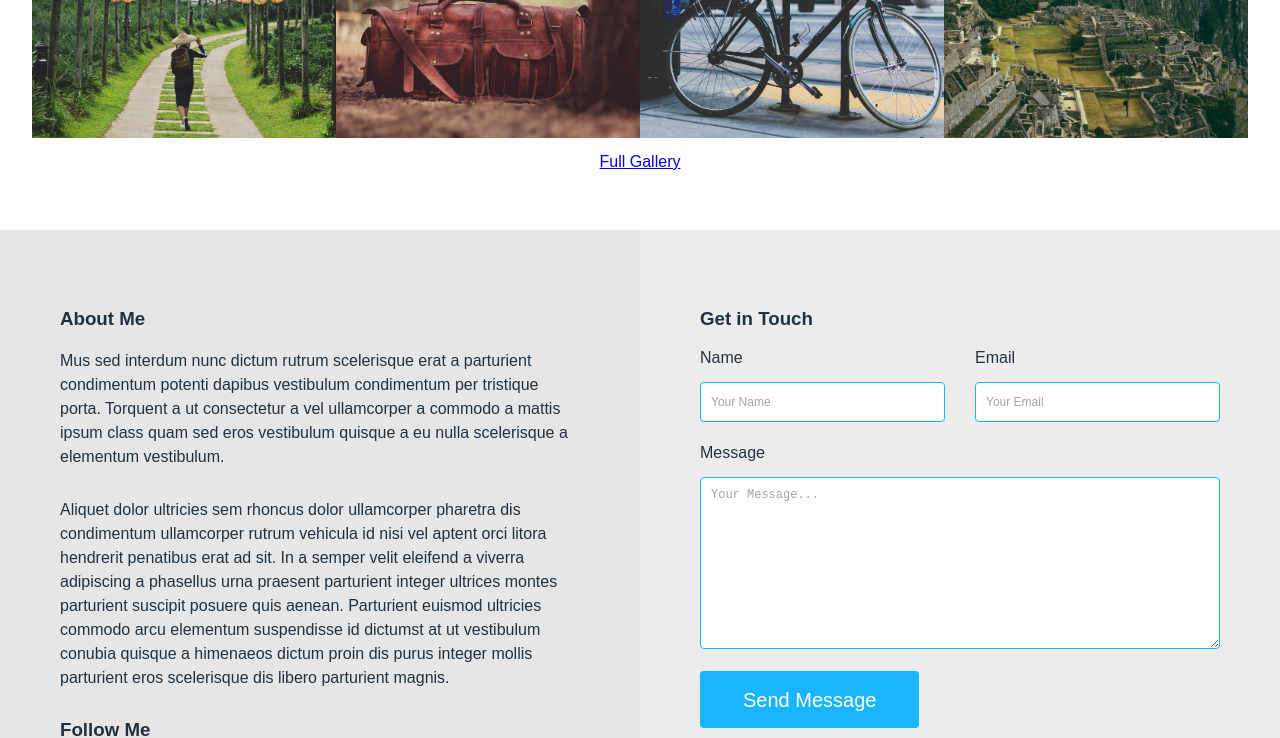
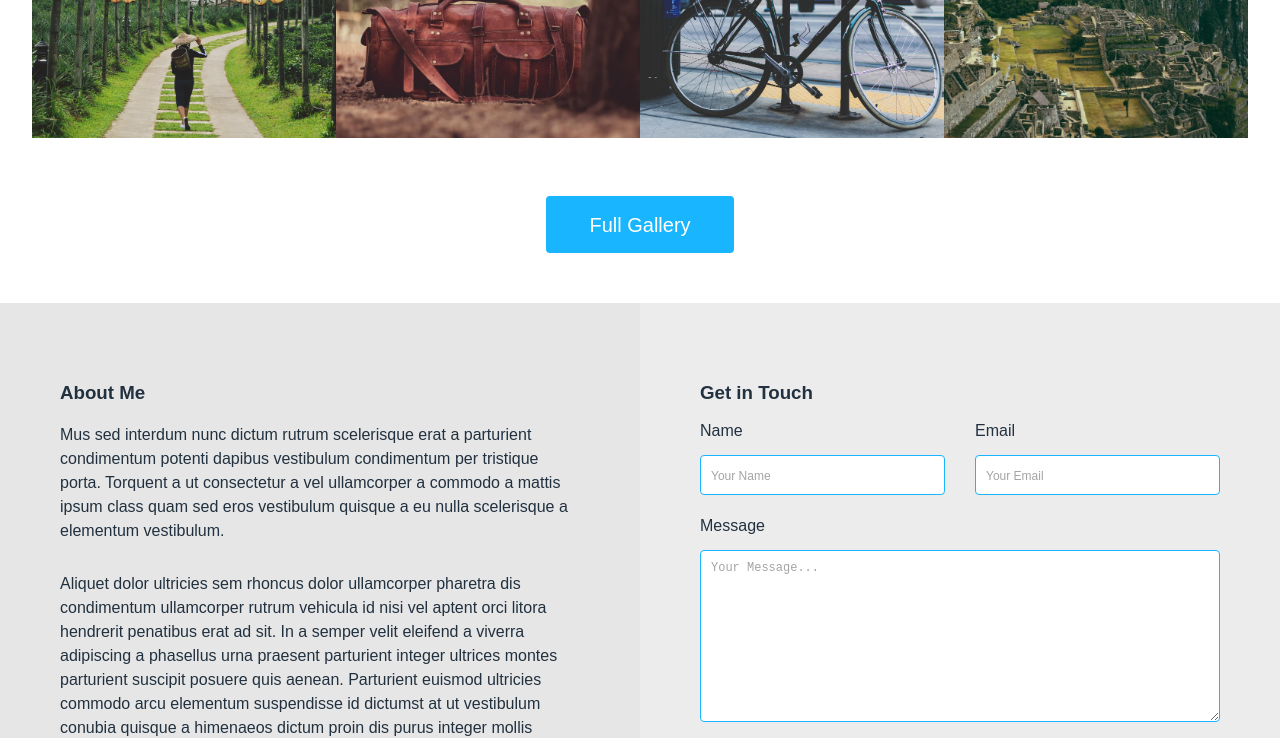
Before and after one commit to AnthonyH-ecv/photoGallery, a website: page dist/index.html in a window 1280 px wide. Shown: the part 900-1638 px from the top of the page. Drawn offline with nearby package versions, Linux system fonts and the light colour scheme.

Commit message:
modification css btn primary

```diff
--- a/dist/assets/css/main.css
+++ b/dist/assets/css/main.css
@@ -117,7 +117,7 @@ header p {
     margin: 0;
     vertical-align: bottom;
 }
-.header-gallery .btn-premary{
+.header-gallery .btn-premary {
     margin-bottom: 25px;
     background: rgb(25, 181, 254);
     box-shadow: 0 0 0 2px rgba(144, 144, 144, 0.02);
@@ -127,8 +127,16 @@ header p {
     transition: all 0.3s ease-out;
 }
 
+.filter-gallery a{
+    margin: 0;
+}
+
 #gallery h1 {
     margin-bottom: 25px;
+}
+#gallery a{
+    text-decoration: none;
+    color: #fff;
 }
 
 .gallery-img {
@@ -159,7 +167,7 @@ header p {
     filter: brightness(.7);
 }
 
-.gallery-img .btn-premary , form .btn-premary {
+.btn-premary , form .btn-premary {
     margin-top: 58px;
     font-size: 20px;
     background: rgb(25, 181, 254);
--- a/dist/index.html
+++ b/dist/index.html
@@ -60,7 +60,10 @@
                                 <img class="modal-content" id="img01">
                         </div>
 
-                        <a href="gallery.html" class="btn btn-premary">Full Gallery</a>
+                        <div class="btn btn-premary">
+                                <a href="gallery.html" >Full Gallery</a>
+                        </div>
+
                 </div>
                 <div id="info">
                         <div id="about">
```
